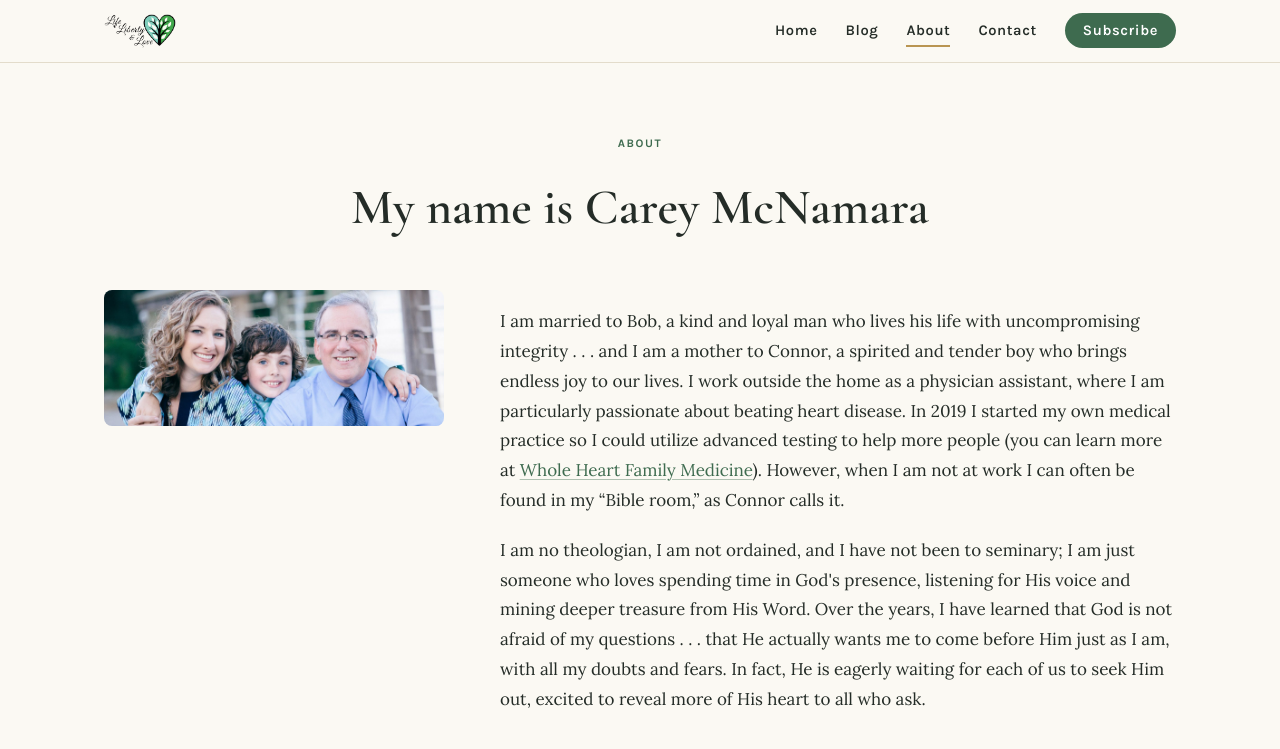
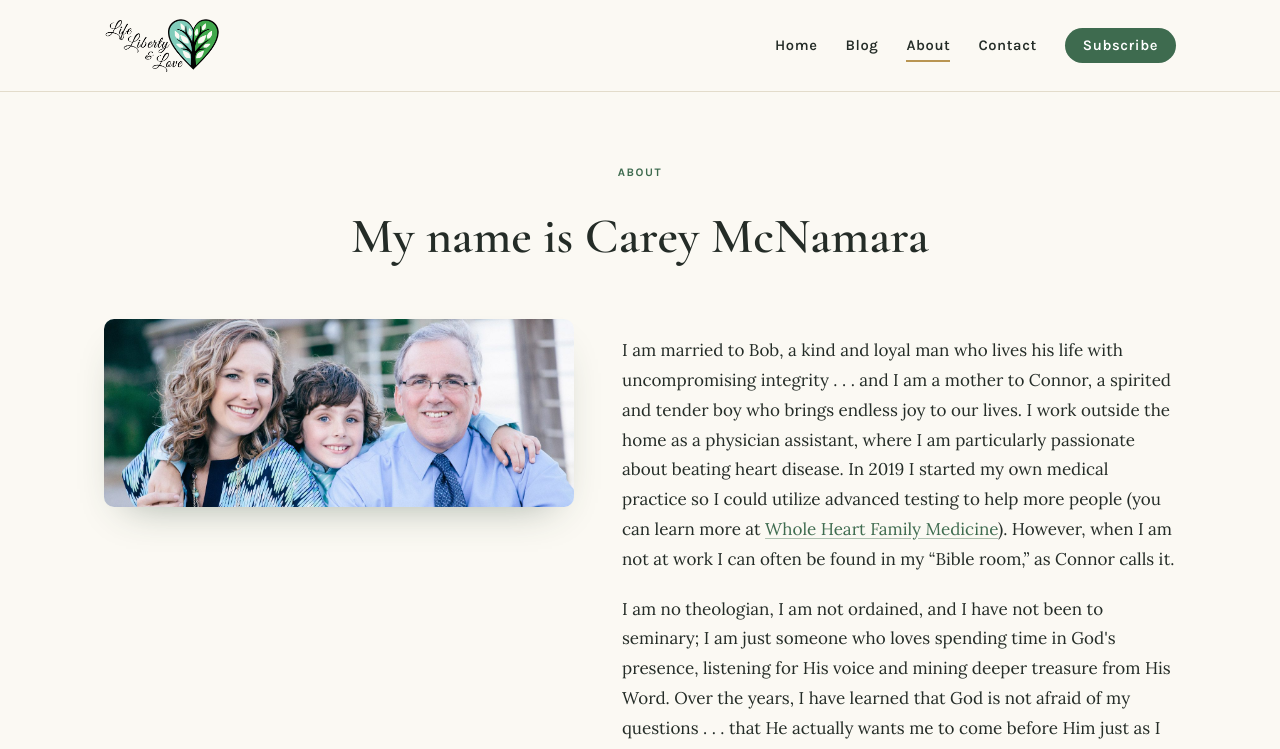
Before and after one commit to lifelibertynlove-wq/lifelibertyandlove, an Eleventy site: page src/about.njk in a window 1280 px wide. Shown: the top 749 px of the page. Built offline with nearby package versions, Linux system fonts and the light colour scheme; Eleventy itself is replaced by a stand-in of ours; files that its build step writes are made by us from their sources.

Commit message:
Logo mas grande y foto About destacada

```diff
--- a/src/_includes/layouts/base.njk
+++ b/src/_includes/layouts/base.njk
@@ -27,7 +27,7 @@
 <header class="site-header{% if heroPage %} site-header--overlay{% endif %}">
   <div class="wrap header-inner">
     <a class="brand" href="/">
-      <img src="/images/life-liberty-love.png" alt="Life, Liberty &amp; Love — home" width="72" height="60">
+      <img src="/images/life-liberty-love.png" alt="Life, Liberty &amp; Love — home" width="116" height="55">
     </a>
     <nav class="site-nav" aria-label="Main">
       <button class="nav-toggle" aria-expanded="false" aria-controls="nav-list">
--- a/src/css/style.css
+++ b/src/css/style.css
@@ -94,9 +94,10 @@ a:hover { color: var(--forest); }
 }
 .header-inner {
   display: flex; align-items: center; justify-content: space-between;
-  padding-block: 14px;
+  padding-block: 18px;
 }
-.brand img { width: 72px; height: auto; }
+.brand img { width: 116px; height: auto; }
+@media (max-width: 760px) { .brand img { width: 92px; } }
 .nav-list {
   display: flex; align-items: center; gap: 28px;
   list-style: none; margin: 0; padding: 0;
@@ -326,9 +327,9 @@ a:hover { color: var(--forest); }
 .page-title { font-family: var(--font-display); font-weight: 600; font-size: clamp(2.2rem, 5vw, 3.1rem); margin: 0 0 10px; }
 .page-lead { color: var(--ink-soft); font-size: 1.1rem; max-width: 560px; margin-inline: auto; }
 
-.about-grid { display: grid; grid-template-columns: 340px 1fr; gap: 56px; align-items: start; }
-.about-grid img { border-radius: 8px; position: sticky; top: 24px; }
-@media (max-width: 820px) { .about-grid { grid-template-columns: 1fr; } .about-grid img { position: static; max-width: 420px; margin-inline: auto; } }
+.about-grid { display: grid; grid-template-columns: minmax(380px, 470px) 1fr; gap: 48px; align-items: start; }
+.about-grid img { width: 100%; border-radius: 10px; position: sticky; top: 24px; box-shadow: 0 18px 40px -22px rgba(38, 64, 47, 0.45); }
+@media (max-width: 900px) { .about-grid { grid-template-columns: 1fr; } .about-grid img { position: static; max-width: 560px; margin-inline: auto; } }
 
 .verse-callout {
   margin: 2em 0; padding: 28px 30px; background: var(--leaf-soft);
```
